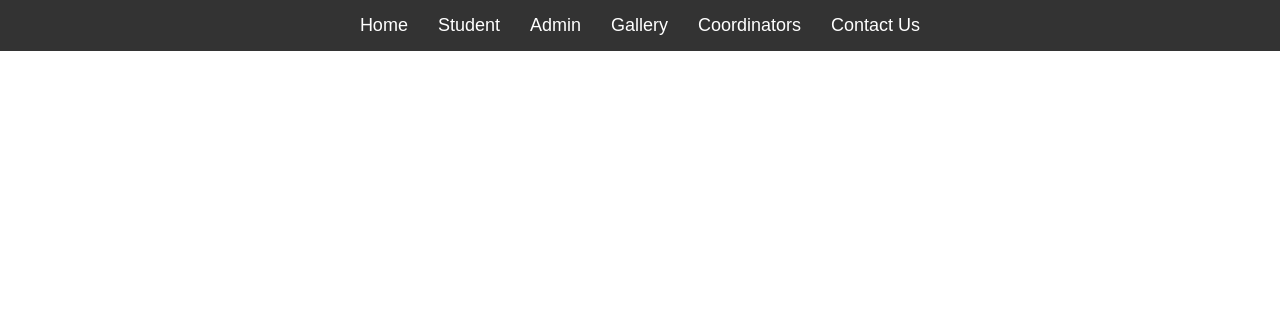
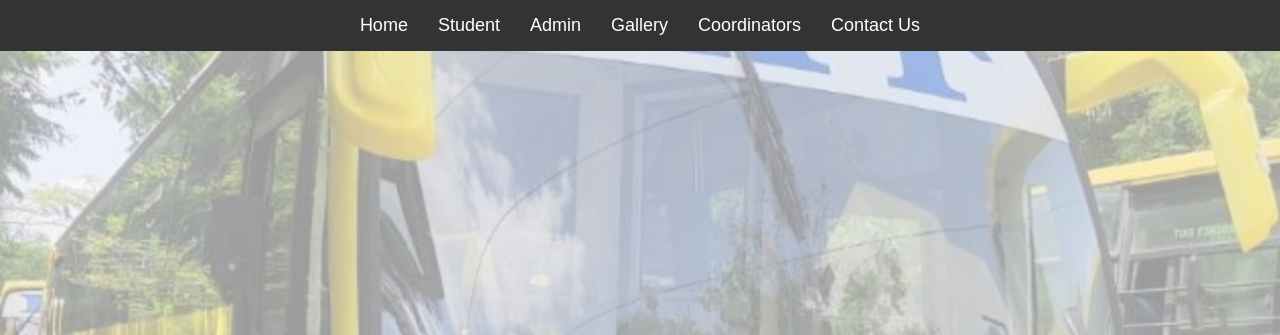
Before and after one commit to Jagan561/bus-route-website, a plain HTML site: page index.html in a window 1280 px wide. Shown: the top 335 px of the page. Drawn offline with Linux system fonts and the light colour scheme.

Commit message:
Update index.html

```diff
--- a/index.html
+++ b/index.html
@@ -47,7 +47,7 @@
             left: 0;
             width: 100%;
             height: 100%;
-            background: url("C:\Users\kevin\Downloads\WhatsApp Image 2026-03-27 at 8.05.20 PM.jpeg") no-repeat center center/cover;
+            background: url("bus.jpeg") no-repeat center center/cover;
             opacity: 0.4;   /* 👈 Light opacity */
             z-index: -1;
         }
```
